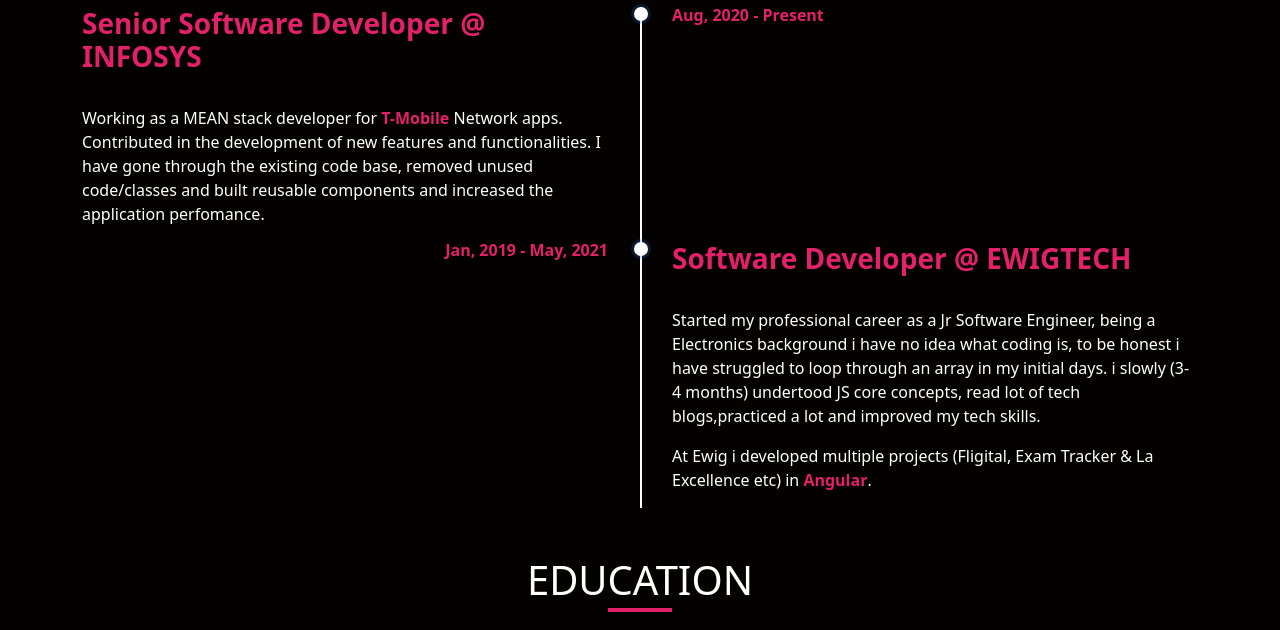
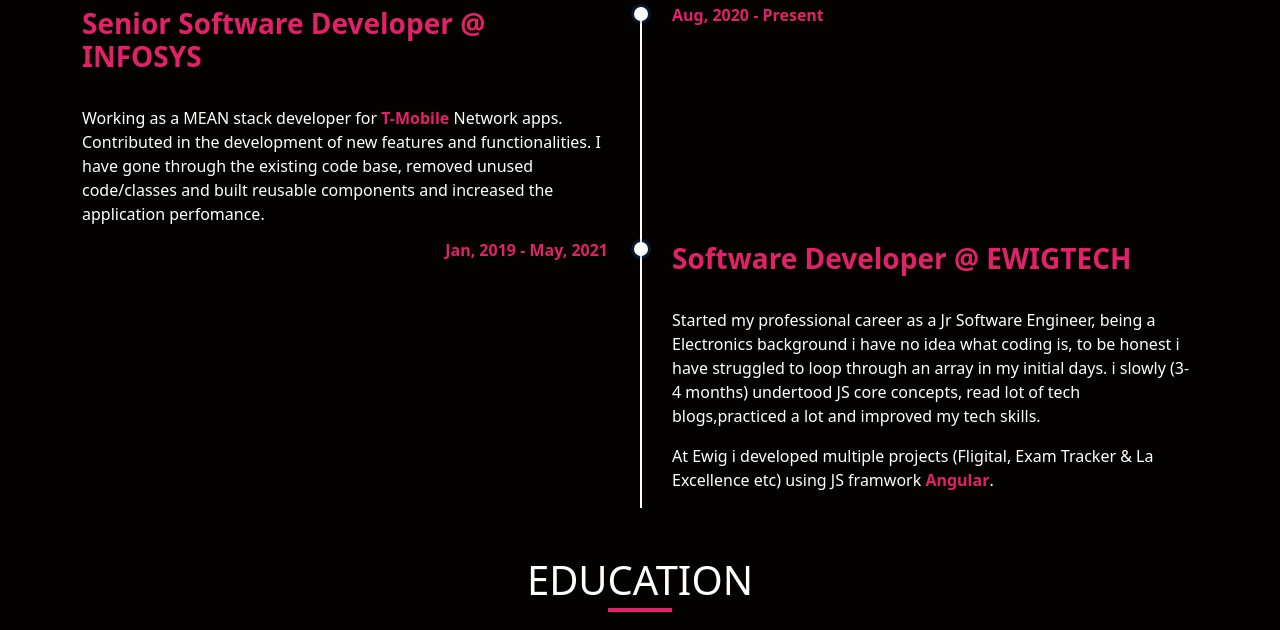
Before and after one commit to shivaji33/portfolio, a website: page index.html in a window 1280 px wide. Shown: the part 1785-2415 px from the top of the page. Drawn offline with nearby package versions, Linux system fonts and the light colour scheme.

Commit message:
typo fix

```diff
--- a/index.html
+++ b/index.html
@@ -172,7 +172,7 @@
               <p>Started my professional career as a Jr Software Engineer, being a Electronics background
                 i have no idea what coding is, to be honest i have struggled to loop through an array in my initial days.
                  i slowly (3-4 months) undertood JS core concepts, read lot of tech blogs,practiced a lot and improved my tech skills.</p>
-                <p>At Ewig i developed multiple projects (Fligital, Exam Tracker & La Excellence etc) in <b class="highlighted-text">Angular</b>.</p>
+                <p>At Ewig i developed multiple projects (Fligital, Exam Tracker & La Excellence etc) using JS framwork <b class="highlighted-text">Angular</b>.</p>
             </div>
 
           </li>
```
